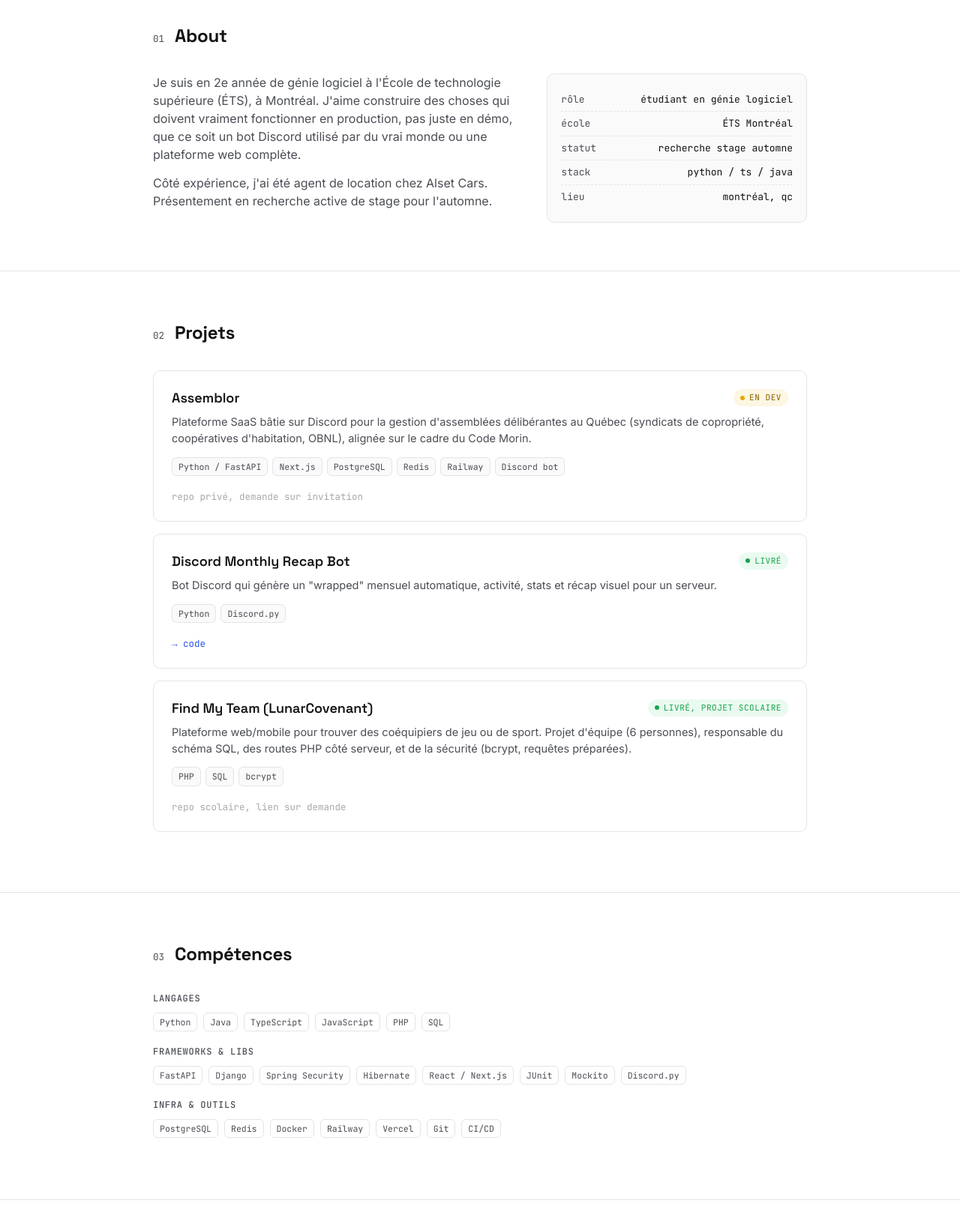
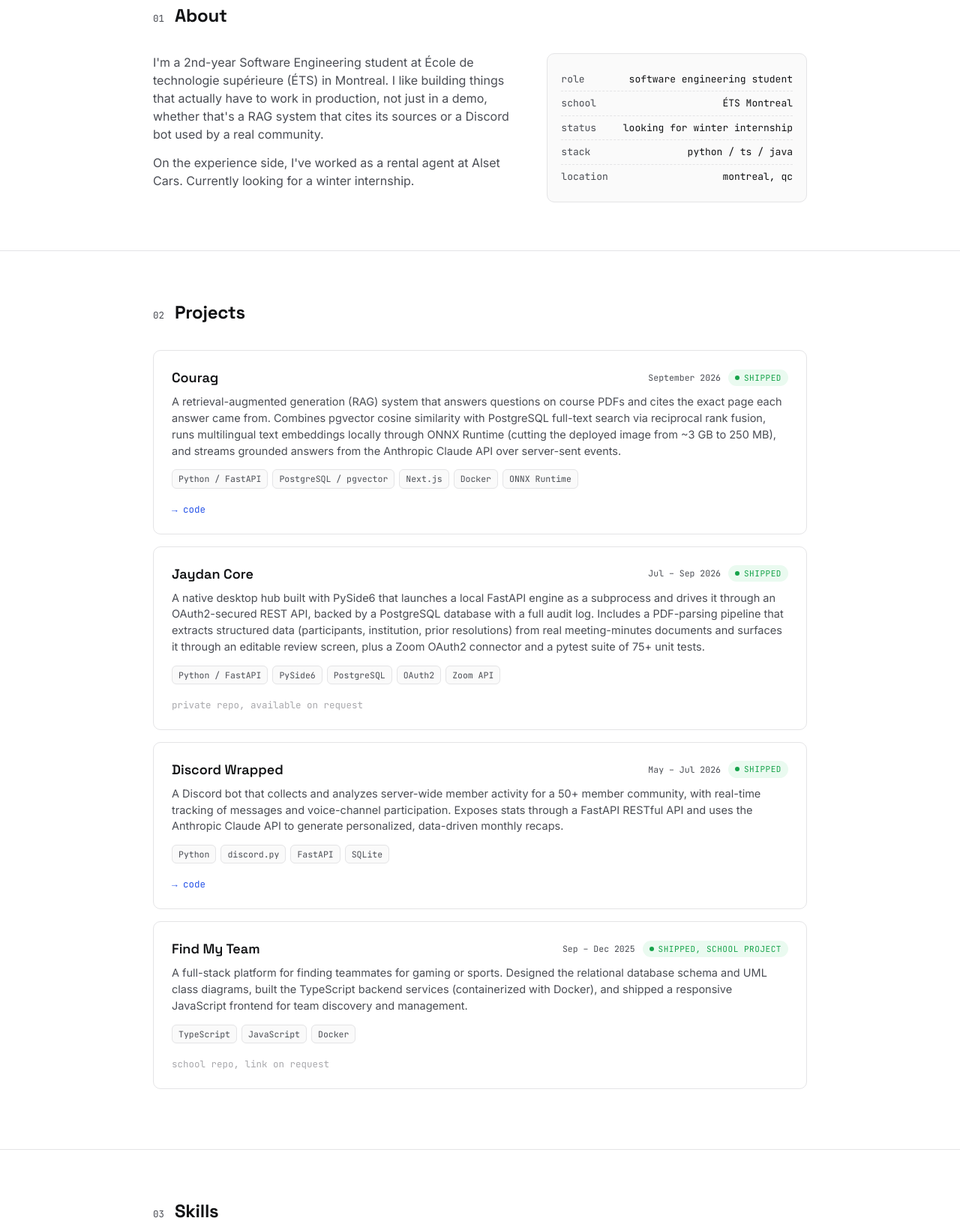
Before and after one commit to YassineKA52/portfolio, a plain HTML site: page index.html in a window 1280 px wide. Shown: the part 516-2153 px from the top of the page at 75% size. Drawn offline with Linux system fonts and the light colour scheme.

Commit message:
Translate portfolio to English + updated projects and skills
Updated the language of the HTML document from French to English, including various text changes for better clarity and accuracy.

```diff
--- a/index.html
+++ b/index.html
@@ -1,10 +1,10 @@
 <!DOCTYPE html>
-<html lang="fr">
+<html lang="en">
 <head>
 <meta charset="UTF-8">
 <meta name="viewport" content="width=device-width, initial-scale=1.0">
 <title>Yassine Kadiri, Software Engineer</title>
-<meta name="description" content="Portfolio de Yassine (Faiko) Kadiri, étudiant en génie logiciel à l'ÉTS.">
+<meta name="description" content="Portfolio of Yassine (Faiko) Kadiri, software engineering student at ÉTS Montreal.">
 <link rel="preconnect" href="https://fonts.googleapis.com">
 <link href="https://fonts.googleapis.com/css2?family=Space+Grotesk:wght@400;500;600;700&family=Inter:wght@400;500;600&family=JetBrains+Mono:wght@400;500;600&display=swap" rel="stylesheet">
 <style>
@@ -111,6 +111,8 @@
   .module:hover{border-color:#c9c9cc;}
   .module-top{display:flex; align-items:center; justify-content:space-between; gap:12px; flex-wrap:wrap; margin-bottom:8px;}
   .module-name{font-family:var(--display); font-weight:600; font-size:18px;}
+  .module-meta{display:flex; align-items:center; gap:10px; flex-wrap:wrap;}
+  .module-date{font-family:var(--mono); font-size:11.5px; color:var(--ink-soft);}
   .badge{
     font-family:var(--mono); font-size:11px; text-transform:uppercase; letter-spacing:.05em;
     padding:3px 9px; border-radius:99px; display:inline-flex; align-items:center; gap:6px;
@@ -155,20 +157,20 @@
 
 <div class="statusbar">
   <div class="wrap">
-    <div><span class="dot"></span>TOUS LES SYSTÈMES SONT OPÉRATIONNELS, DISPONIBLE POUR STAGE AUTOMNE 2026</div>
+    <div><span class="dot"></span>ALL SYSTEMS OPERATIONAL, AVAILABLE FOR WINTER 2027 INTERNSHIP</div>
     <nav>
-      <a href="#about">à propos</a><a href="#projects">projets</a><a href="#skills">compétences</a><a href="#experience">expérience</a><a href="#contact">contact</a>
+      <a href="#about">about</a><a href="#projects">projects</a><a href="#skills">skills</a><a href="#experience">experience</a><a href="#contact">contact</a>
     </nav>
   </div>
 </div>
 
 <header class="hero">
   <div class="wrap">
-    <p class="eyebrow"><span class="dot" style="animation:none;box-shadow:none;"></span>en ligne depuis: 2e année @ ÉTS</p>
+    <p class="eyebrow"><span class="dot" style="animation:none;box-shadow:none;"></span>online since: 2nd year @ ÉTS</p>
     <h1>Yassine Kadiri</h1>
-    <p class="lede">Étudiant en génie logiciel à l'ÉTS Montréal. Je construis des systèmes qui tournent, bots Discord, APIs, plateformes web complètes.</p>
+    <p class="lede">Software engineering student at ÉTS Montreal. I build systems that actually run: RAG pipelines, Discord bots, REST APIs, full-stack platforms.</p>
     <div class="cta-row">
-      <a class="btn primary" href="#projects">Voir les projets</a>
+      <a class="btn primary" href="#projects">View projects</a>
       <a class="btn ghost" href="https://github.com/YassineKA52" target="_blank" rel="noopener">GitHub</a>
       <a class="btn ghost" href="mailto:yassine.kadiri.1@ens.etsmtl.ca">Contact</a>
     </div>
@@ -180,15 +182,15 @@
     <div class="sec-head"><span class="sec-num">01</span><h2>About</h2></div>
     <div class="about-grid">
       <div>
-        <p>Je suis en 2e année de génie logiciel à l'École de technologie supérieure (ÉTS), à Montréal. J'aime construire des choses qui doivent vraiment fonctionner en production, pas juste en démo, que ce soit un bot Discord utilisé par du vrai monde ou une plateforme web complète.</p>
-        <p>Côté expérience, j'ai été agent de location chez Alset Cars. Présentement en recherche active de stage pour l'automne.</p>
+        <p>I'm a 2nd-year Software Engineering student at École de technologie supérieure (ÉTS) in Montreal. I like building things that actually have to work in production, not just in a demo, whether that's a RAG system that cites its sources or a Discord bot used by a real community.</p>
+        <p>On the experience side, I've worked as a rental agent at Alset Cars. Currently looking for a winter internship.</p>
       </div>
       <div class="facts">
-        <div><span>rôle</span><span>étudiant en génie logiciel</span></div>
-        <div><span>école</span><span>ÉTS Montréal</span></div>
-        <div><span>statut</span><span>recherche stage automne</span></div>
+        <div><span>role</span><span>software engineering student</span></div>
+        <div><span>school</span><span>ÉTS Montreal</span></div>
+        <div><span>status</span><span>looking for winter internship</span></div>
         <div><span>stack</span><span>python / ts / java</span></div>
-        <div><span>lieu</span><span>montréal, qc</span></div>
+        <div><span>location</span><span>montreal, qc</span></div>
       </div>
     </div>
   </div>
@@ -196,29 +198,52 @@
 
 <section id="projects">
   <div class="wrap">
-    <div class="sec-head"><span class="sec-num">02</span><h2>Projets</h2></div>
+    <div class="sec-head"><span class="sec-num">02</span><h2>Projects</h2></div>
 
     <div class="module">
       <div class="module-top">
-        <span class="module-name">Assemblor</span>
-        <span class="badge dev"><span class="dot"></span>en dev</span>
+        <span class="module-name">Courag</span>
+        <div class="module-meta">
+          <span class="module-date">September 2026</span>
+          <span class="badge shipped"><span class="dot"></span>shipped</span>
+        </div>
       </div>
-      <p class="desc">Plateforme SaaS bâtie sur Discord pour la gestion d'assemblées délibérantes au Québec (syndicats de copropriété, coopératives d'habitation, OBNL), alignée sur le cadre du Code Morin.</p>
+      <p class="desc">A retrieval-augmented generation (RAG) system that answers questions on course PDFs and cites the exact page each answer came from. Combines pgvector cosine similarity with PostgreSQL full-text search via reciprocal rank fusion, runs multilingual text embeddings locally through ONNX Runtime (cutting the deployed image from ~3&nbsp;GB to 250&nbsp;MB), and streams grounded answers from the Anthropic Claude API over server-sent events.</p>
       <div class="tags">
-        <span class="tag">Python / FastAPI</span><span class="tag">Next.js</span><span class="tag">PostgreSQL</span><span class="tag">Redis</span><span class="tag">Railway</span><span class="tag">Discord bot</span>
+        <span class="tag">Python / FastAPI</span><span class="tag">PostgreSQL / pgvector</span><span class="tag">Next.js</span><span class="tag">Docker</span><span class="tag">ONNX Runtime</span>
       </div>
       <div class="module-links">
-        <span class="disabled">repo privé, demande sur invitation</span>
+        <a href="https://github.com/YassineKA52/courag" target="_blank" rel="noopener">→ code</a>
       </div>
     </div>
 
     <div class="module">
       <div class="module-top">
-        <span class="module-name">Discord Monthly Recap Bot</span>
-        <span class="badge shipped"><span class="dot"></span>livré</span>
+        <span class="module-name">Jaydan Core</span>
+        <div class="module-meta">
+          <span class="module-date">Jul – Sep 2026</span>
+          <span class="badge shipped"><span class="dot"></span>shipped</span>
+        </div>
       </div>
-      <p class="desc">Bot Discord qui génère un "wrapped" mensuel automatique, activité, stats et récap visuel pour un serveur.</p>
-      <div class="tags"><span class="tag">Python</span><span class="tag">Discord.py</span></div>
+      <p class="desc">A native desktop hub built with PySide6 that launches a local FastAPI engine as a subprocess and drives it through an OAuth2-secured REST API, backed by a PostgreSQL database with a full audit log. Includes a PDF-parsing pipeline that extracts structured data (participants, institution, prior resolutions) from real meeting-minutes documents and surfaces it through an editable review screen, plus a Zoom OAuth2 connector and a pytest suite of 75+ unit tests.</p>
+      <div class="tags">
+        <span class="tag">Python / FastAPI</span><span class="tag">PySide6</span><span class="tag">PostgreSQL</span><span class="tag">OAuth2</span><span class="tag">Zoom API</span>
+      </div>
+      <div class="module-links">
+        <span class="disabled">private repo, available on request</span>
+      </div>
+    </div>
+
+    <div class="module">
+      <div class="module-top">
+        <span class="module-name">Discord Wrapped</span>
+        <div class="module-meta">
+          <span class="module-date">May – Jul 2026</span>
+          <span class="badge shipped"><span class="dot"></span>shipped</span>
+        </div>
+      </div>
+      <p class="desc">A Discord bot that collects and analyzes server-wide member activity for a 50+ member community, with real-time tracking of messages and voice-channel participation. Exposes stats through a FastAPI RESTful API and uses the Anthropic Claude API to generate personalized, data-driven monthly recaps.</p>
+      <div class="tags"><span class="tag">Python</span><span class="tag">discord.py</span><span class="tag">FastAPI</span><span class="tag">SQLite</span></div>
       <div class="module-links">
         <a href="https://github.com/YassineKA52/Discord-Wrapped" target="_blank" rel="noopener">→ code</a>
       </div>
@@ -226,13 +251,16 @@
 
     <div class="module">
       <div class="module-top">
-        <span class="module-name">Find My Team (LunarCovenant)</span>
-        <span class="badge shipped"><span class="dot"></span>livré, projet scolaire</span>
+        <span class="module-name">Find My Team</span>
+        <div class="module-meta">
+          <span class="module-date">Sep – Dec 2025</span>
+          <span class="badge shipped"><span class="dot"></span>shipped, school project</span>
+        </div>
       </div>
-      <p class="desc">Plateforme web/mobile pour trouver des coéquipiers de jeu ou de sport. Projet d'équipe (6 personnes), responsable du schéma SQL, des routes PHP côté serveur, et de la sécurité (bcrypt, requêtes préparées).</p>
-      <div class="tags"><span class="tag">PHP</span><span class="tag">SQL</span><span class="tag">bcrypt</span></div>
+      <p class="desc">A full-stack platform for finding teammates for gaming or sports. Designed the relational database schema and UML class diagrams, built the TypeScript backend services (containerized with Docker), and shipped a responsive JavaScript frontend for team discovery and management.</p>
+      <div class="tags"><span class="tag">TypeScript</span><span class="tag">JavaScript</span><span class="tag">Docker</span></div>
       <div class="module-links">
-        <span class="disabled">repo scolaire, lien sur demande</span>
+        <span class="disabled">school repo, link on request</span>
       </div>
     </div>
 
@@ -241,24 +269,42 @@
 
 <section id="skills">
   <div class="wrap">
-    <div class="sec-head"><span class="sec-num">03</span><h2>Compétences</h2></div>
+    <div class="sec-head"><span class="sec-num">03</span><h2>Skills</h2></div>
 
     <div class="skill-group">
-      <h3>Langages</h3>
+      <h3>Languages</h3>
       <div class="skill-tags">
-        <span class="tag">Python</span><span class="tag">Java</span><span class="tag">TypeScript</span><span class="tag">JavaScript</span><span class="tag">PHP</span><span class="tag">SQL</span>
+        <span class="tag">Python</span><span class="tag">Java</span><span class="tag">TypeScript</span><span class="tag">JavaScript</span><span class="tag">SQL</span><span class="tag">HTML</span><span class="tag">CSS</span>
       </div>
     </div>
     <div class="skill-group">
-      <h3>Frameworks & libs</h3>
+      <h3>Frameworks</h3>
       <div class="skill-tags">
-        <span class="tag">FastAPI</span><span class="tag">Django</span><span class="tag">Spring Security</span><span class="tag">Hibernate</span><span class="tag">React / Next.js</span><span class="tag">JUnit</span><span class="tag">Mockito</span><span class="tag">Discord.py</span>
+        <span class="tag">FastAPI</span><span class="tag">Next.js</span><span class="tag">React</span><span class="tag">discord.py</span><span class="tag">PySide6</span>
       </div>
     </div>
     <div class="skill-group">
-      <h3>Infra & outils</h3>
+      <h3>Databases</h3>
       <div class="skill-tags">
-        <span class="tag">PostgreSQL</span><span class="tag">Redis</span><span class="tag">Docker</span><span class="tag">Railway</span><span class="tag">Vercel</span><span class="tag">Git</span><span class="tag">CI/CD</span>
+        <span class="tag">PostgreSQL</span><span class="tag">pgvector</span><span class="tag">MySQL</span><span class="tag">SQLite</span><span class="tag">Redis</span>
+      </div>
+    </div>
+    <div class="skill-group">
+      <h3>Tools & platforms</h3>
+      <div class="skill-tags">
+        <span class="tag">Git</span><span class="tag">Docker</span><span class="tag">Railway</span><span class="tag">Vercel</span><span class="tag">Jira</span><span class="tag">IntelliJ IDEA</span><span class="tag">VS Code</span>
+      </div>
+    </div>
+    <div class="skill-group">
+      <h3>APIs, security & testing</h3>
+      <div class="skill-tags">
+        <span class="tag">REST APIs</span><span class="tag">Server-Sent Events</span><span class="tag">Zoom OAuth2 API</span><span class="tag">OAuth 2.0</span><span class="tag">pytest</span><span class="tag">JUnit</span><span class="tag">Mockito</span><span class="tag">Jest</span><span class="tag">Postman</span>
+      </div>
+    </div>
+    <div class="skill-group">
+      <h3>AI & LLM</h3>
+      <div class="skill-tags">
+        <span class="tag">Anthropic API (Claude)</span><span class="tag">RAG</span><span class="tag">vector search</span><span class="tag">text embeddings</span><span class="tag">ONNX Runtime</span>
       </div>
     </div>
   </div>
@@ -266,20 +312,20 @@
 
 <section id="experience">
   <div class="wrap">
-    <div class="sec-head"><span class="sec-num">04</span><h2>Expérience</h2></div>
+    <div class="sec-head"><span class="sec-num">04</span><h2>Experience</h2></div>
 
     <div class="job">
       <time>Alset Cars</time>
-      <div><h3>Agent de location</h3><p>Service client et gestion de flotte.</p></div>
+      <div><h3>Rental Agent</h3><p>Customer service and fleet management.</p></div>
     </div>
   </div>
 </section>
 
 <footer id="contact">
   <div class="wrap">
-    <p><span class="dot" style="background:var(--ok); animation:none; box-shadow:none;"></span>status: disponible pour stage, automne 2026</p>
+    <p><span class="dot" style="background:var(--ok); animation:none; box-shadow:none;"></span>status: available for winter 2027 internship</p>
     <div class="foot-links">
-      <a href="mailto:yassine.kadiri.1@ens.etsmtl.ca">courriel</a>
+      <a href="mailto:yassine.kadiri.1@ens.etsmtl.ca">email</a>
       <a href="https://github.com/YassineKA52" target="_blank" rel="noopener">github</a>
       <a href="https://www.linkedin.com/in/yassineka/?skipRedirect=true" target="_blank" rel="noopener">linkedin</a>
     </div>
```
